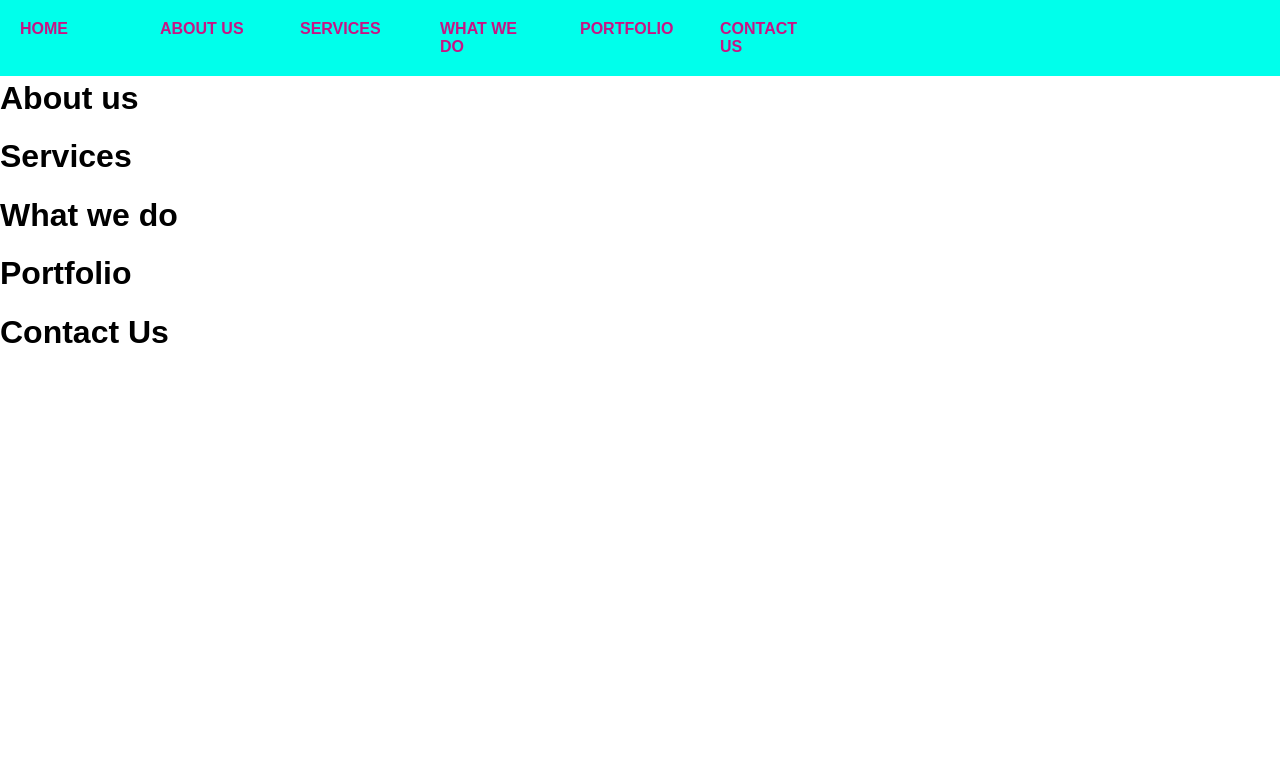
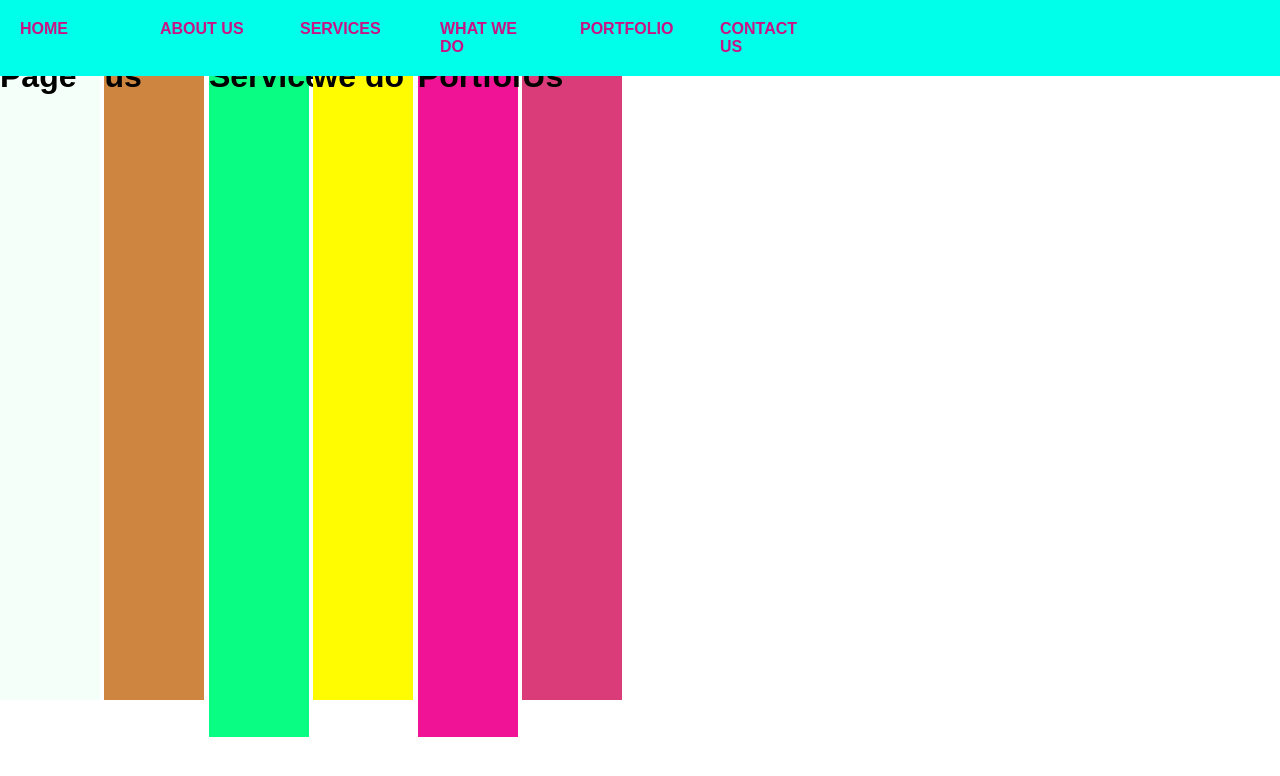
Before and after one commit to irunguliz/studio, a plain HTML site: page index.html in a window 1280 px wide. Drawn offline with Linux system fonts and the light colour scheme.

Commit message:
style.css

```diff
--- a/style.css
+++ b/style.css
@@ -35,3 +35,45 @@ a{
     text-transform: uppercase;
     font-weight: bold;
 }
+
+#section1{
+    height: 700px;
+    background: mintcream;
+    display: inline-block;
+    width: 100px;
+}
+
+#section2{
+    height: 700px;
+    background: peru;
+    display: inline-block;
+    width: 100px;
+}
+
+#section3{
+    height: 700px;
+    background: rgb(8, 253, 130);
+    display: inline-block;
+    width: 100px;
+}
+
+#section4{
+    height: 700px;
+    background: rgb(255, 251, 0);
+    display: inline-block;
+    width: 100px;
+}
+
+#section5{
+    height: 700px;
+    background: rgb(241, 19, 149);
+    display: inline-block;
+    width: 100px;
+}
+
+#section6{
+    height: 700px;
+    background: rgb(218, 60, 121);
+    display: inline-block;
+    width: 100px;
+}
```
